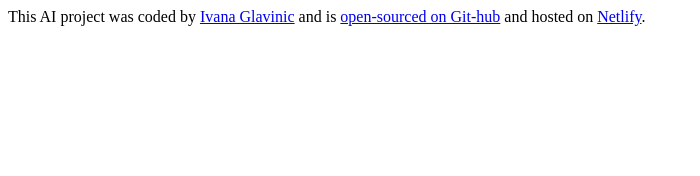
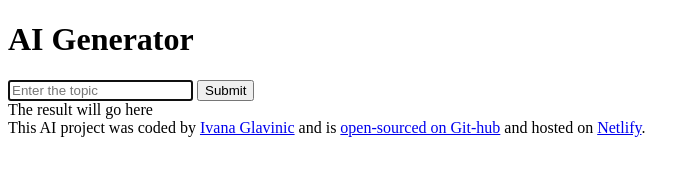
Before and after one commit to ivanaglavinic/ai-generator, a plain HTML site: page index.html in a window 1280 px wide. Shown: the whole page, without its empty margins (0-700 px from the left). Drawn offline with Linux system fonts and the light colour scheme.

Commit message:
added basic html structure

```diff
--- a/index.html
+++ b/index.html
@@ -7,6 +7,17 @@
     <title>Document</title>
   </head>
   <body>
+    <header><h1>AI Generator</h1></header>
+
+    <main>
+      <form>
+        <input type="text" placeholder="Enter the topic" autofocus required />
+        <input type="submit" />
+      </form>
+
+      <section>The result will go here</section>
+    </main>
+
     <footer>
       This AI project was coded by
       <a href="https://www.linkedin.com/in/ivanaglavinic/">Ivana Glavinic</a>
```
